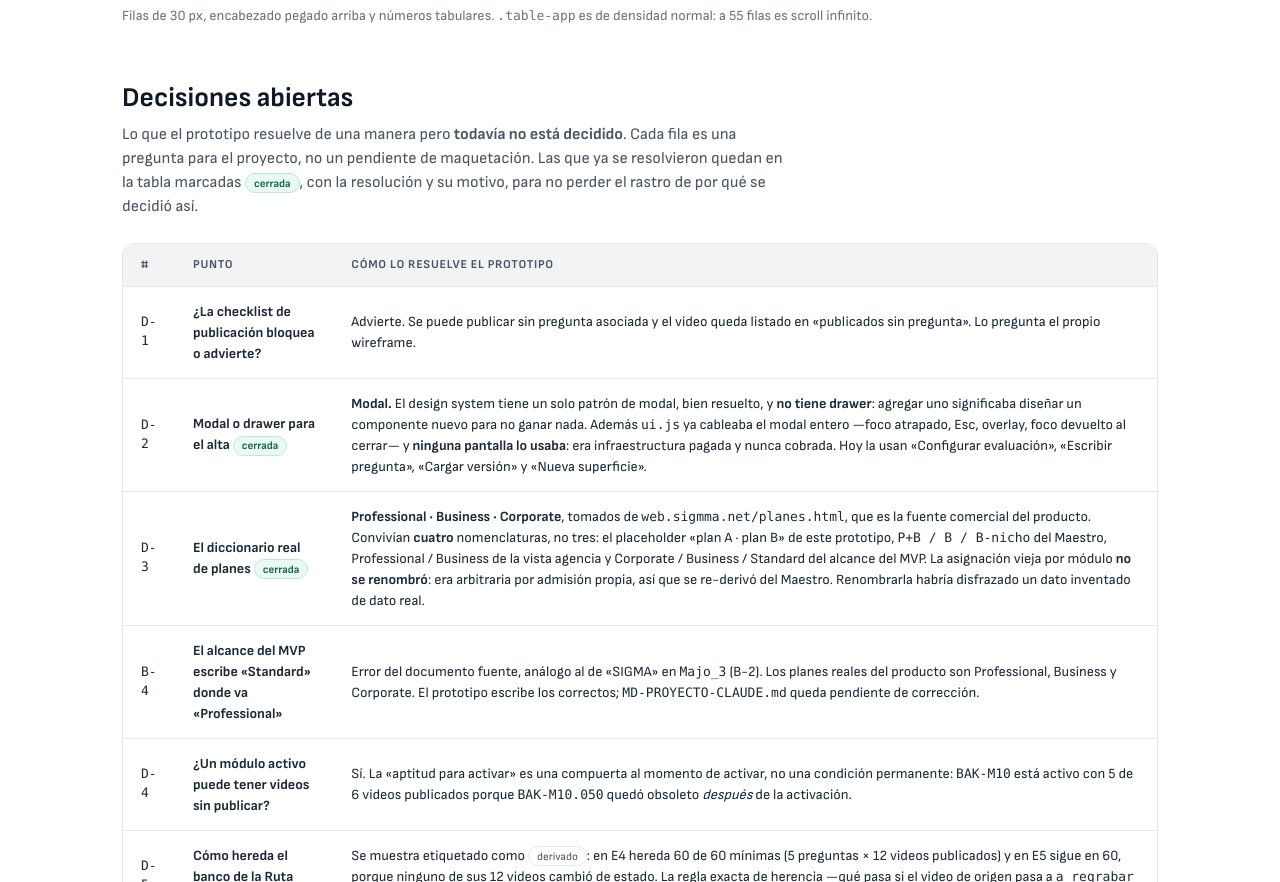
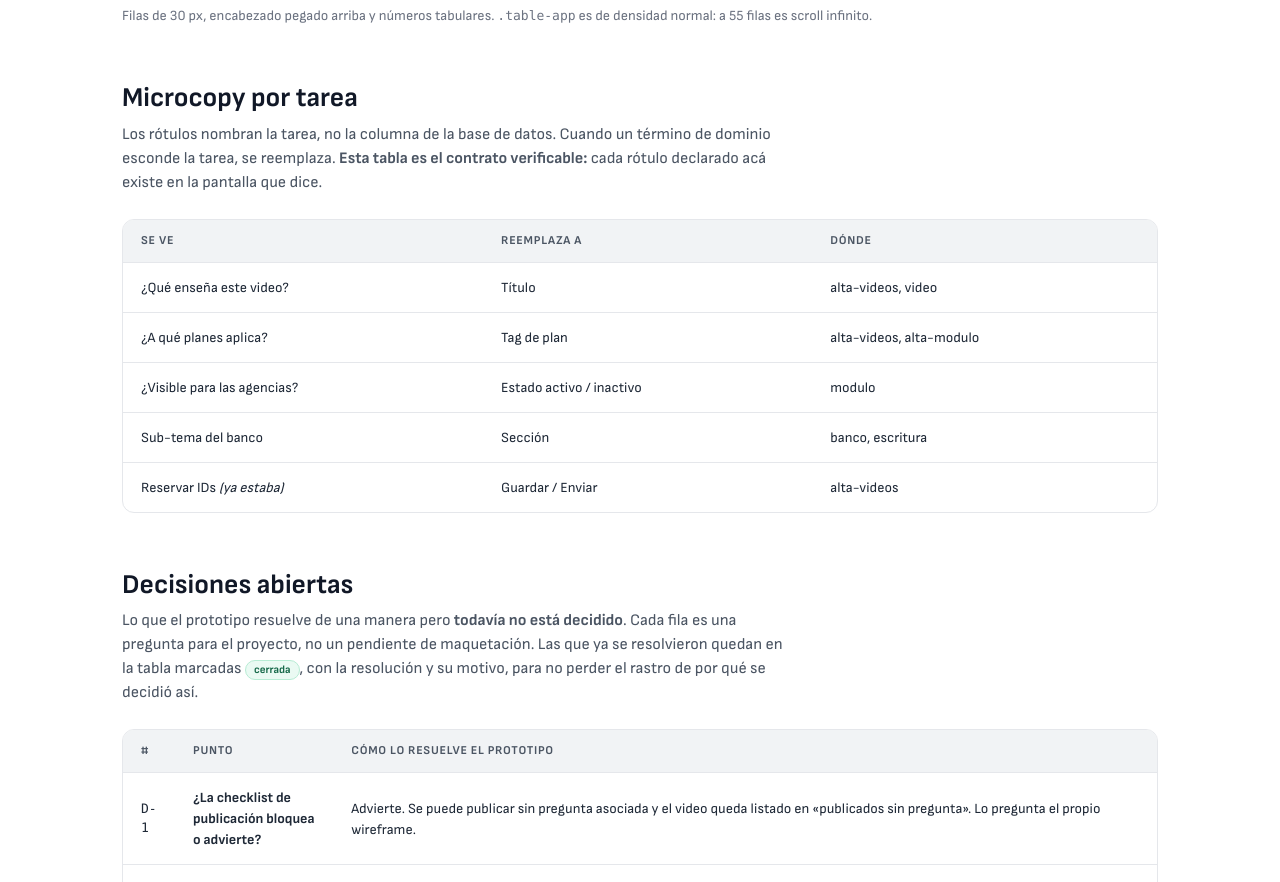
Before and after one commit to MCeciliaLuna/-wireframe-academia-SIGMMA, a website: page design-system.html in a window 1280 px wide. Shown: the part 5969-6851 px from the top of the page. Drawn offline with Linux system fonts and the light colour scheme.

Commit message:
feat(alta): los rotulos de la grilla nombran la tarea, no la columna
Seccion «Microcopy» del prompt de simplificacion. Se cambia SOLO texto
visible: data-campo, data-estado y los nombres del dataset se quedan, porque
ese vocabulario se copia a desarrollo y renombrarlo romperia el contrato con
el importador y con la materializacion del overlay. «Secuencia», «ID que
queda» y «Seccion» tambien se quedan: nombran algo que se ve y se compara en
la grilla, y la regla es nombrar por la tarea cuando el termino de dominio la
esconde, no reescribir todo.

Co-Authored-By: Claude Opus 5 (1M context) <noreply@anthropic.com>

```diff
--- a/design-system.html
+++ b/design-system.html
@@ -531,6 +531,32 @@
         </p>
       </section>
 
+      <!-- ==================== MICROCOPY ==================== -->
+      <section class="mb-14" id="microcopy">
+        <h2 class="text-h3">Microcopy por tarea</h2>
+        <p class="mt-2 max-w-[72ch] text-gray-700">
+          Los rótulos nombran la tarea, no la columna de la base de datos. Cuando un término de
+          dominio esconde la tarea, se reemplaza. <strong>Esta tabla es el contrato verificable:</strong>
+          cada rótulo declarado acá existe en la pantalla que dice.
+        </p>
+
+        <div class="table-wrap mt-6">
+          <table class="table-app" data-microcopy>
+            <caption class="sr-only">Rótulos por tarea, y el término de dominio que reemplazan</caption>
+            <thead>
+              <tr><th scope="col">Se ve</th><th scope="col">Reemplaza a</th><th scope="col">Dónde</th></tr>
+            </thead>
+            <tbody>
+              <tr><td>¿Qué enseña este video?</td><td>Título</td><td>alta-videos, video</td></tr>
+              <tr><td>¿A qué planes aplica?</td><td>Tag de plan</td><td>alta-videos, alta-modulo</td></tr>
+              <tr><td>¿Visible para las agencias?</td><td>Estado activo / inactivo</td><td>modulo</td></tr>
+              <tr><td>Sub-tema del banco</td><td>Sección</td><td>banco, escritura</td></tr>
+              <tr><td>Reservar IDs <em>(ya estaba)</em></td><td>Guardar / Enviar</td><td>alta-videos</td></tr>
+            </tbody>
+          </table>
+        </div>
+      </section>
+
       <!-- ==================== DECISIONES ABIERTAS ==================== -->
       <section class="mb-14" id="decisiones">
         <h2 class="text-h3">Decisiones abiertas</h2>
```
Also changed, not shown: alta-videos.html (+2 -2 lines).
